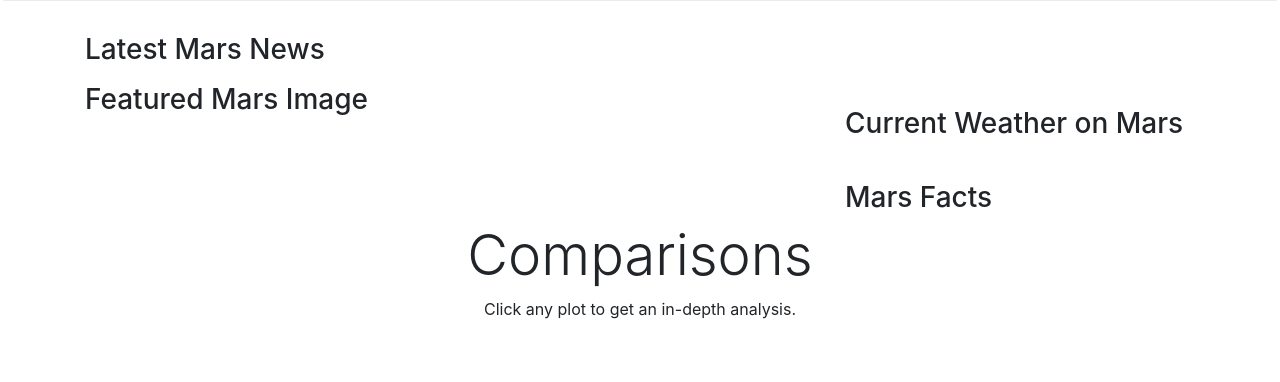
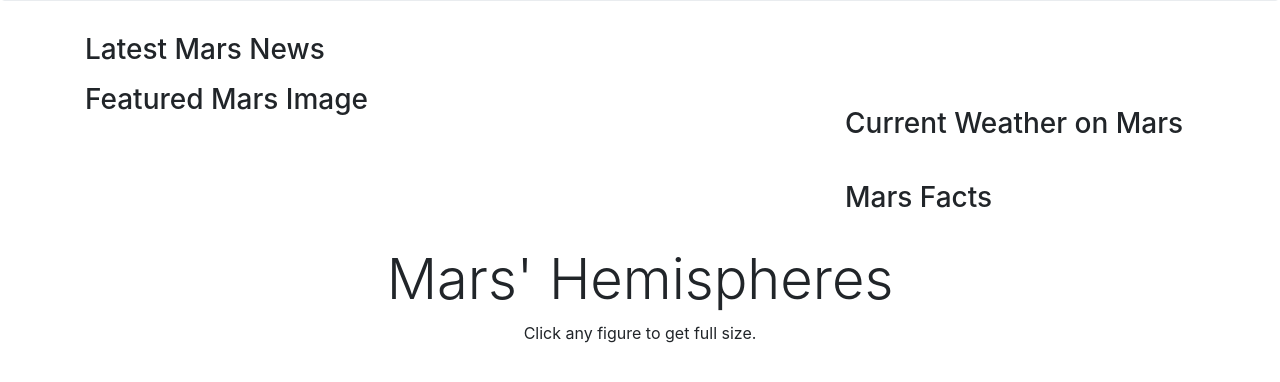
Before and after one commit to davidjaimes/web-scraping-challenge, a Flask app: page / in a window 1280 px wide. Shown: the part 285-667 px from the top of the page. Run offline with Flask 2, Linux system fonts and the light colour scheme; data that the repository does not hold is empty; some libraries are stand-ins or nearby versions.

Commit message:
final comments

```diff
--- a/templates/index.html
+++ b/templates/index.html
@@ -52,8 +52,9 @@
 
     <!-- Card for Plots -->
     <div class="container text-center">
-      <h1 class="display-4">Comparisons</h1>
-      <p>Click any plot to get an in-depth analysis.</p>
+      <br />
+      <h1 class="display-4">Mars' Hemispheres</h1>
+      <p>Click any figure to get full size.</p>
       <div class="row">
 
         <!-- Visualization Number N-->
```
